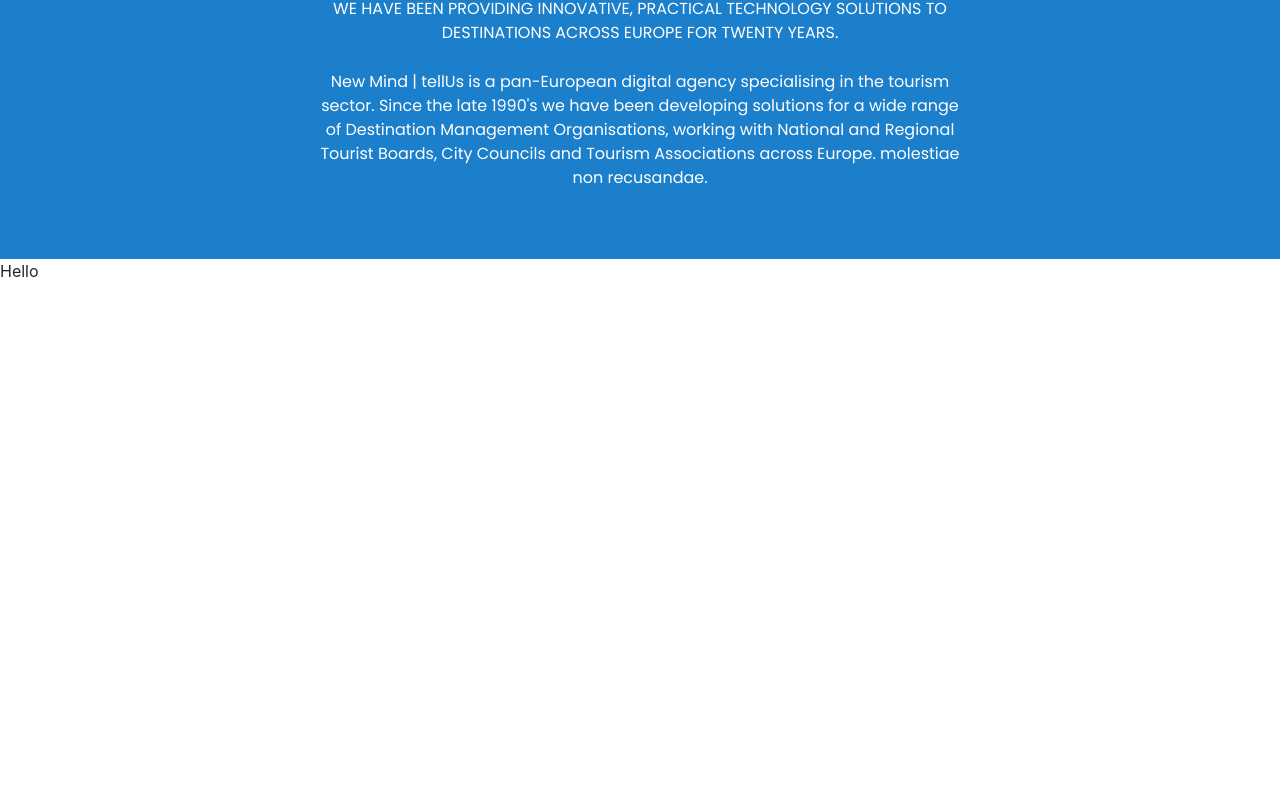
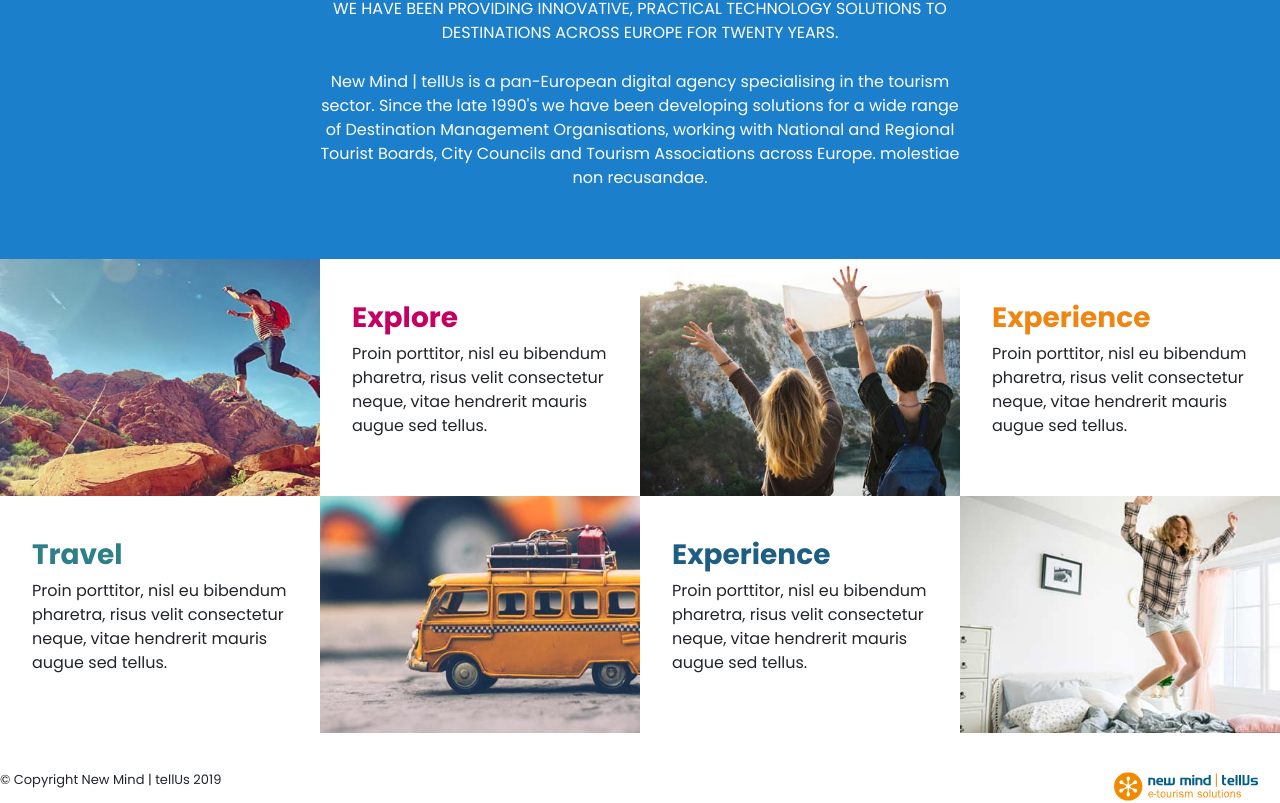
Before and after one commit to Dev0dyssey/travel_site, a React (Create React App) app: page / in a window 1280 px wide. Shown: the part 1362-2165 px from the top of the page. Before the commit the page ends 2000 px from the top, so only its background shows below. Built offline with nearby package versions, Linux system fonts and the light colour scheme.

Commit message:
Complete layout done. Next step; adding some functionality into the App

```diff
--- a/src/Components/App.js
+++ b/src/Components/App.js
@@ -2,6 +2,7 @@ import React, { Component } from 'react'
 import Top from './Top';
 import Middle from './Middle';
 import Bottom from './Bottom';
+import Footer from './Footer';
 
 export default class App extends Component {
     render() {
@@ -10,6 +11,7 @@ export default class App extends Component {
                 <Top />
                 <Middle />
                 <Bottom />
+                <Footer />
             </div>
         )
     }
--- a/src/Components/Bottom.js
+++ b/src/Components/Bottom.js
@@ -1,11 +1,54 @@
 import React, { Component } from 'react'
+import image1 from '../images/img_block_explore.jpg'
+import image2 from '../images/img_block_experience.jpg'
+import image3 from '../images/img_block_travel.jpg'
+import image4 from '../images/img_block_placestostay.jpg'
 
 export default class Bottom extends Component {
     render() {
         return (
-            <div className="Bottom">
-                Hello
-            </div>
+            <>
+                <div className = "row no-gutters bottom-text">
+                    <div className = "col">
+                        <img src = {image1} alt='person exploring'/>
+                    </div>
+                    <div className = "col my-auto">
+                        <div className = "styling">
+                            <h3 style={{color: '#C60062'}}>Explore</h3>
+                            <p>Proin porttitor, nisl eu bibendum pharetra, risus velit consectetur neque, vitae hendrerit mauris augue sed tellus.</p>
+                        </div>
+                    </div>
+                    <div className = "col">
+                        <img src = {image2} alt='people exploring'/>
+                    </div>
+                    <div className = "col my-auto">
+                        <div className = "styling">
+                            <h3 style={{color: '#EF8512'}}>Experience</h3>
+                            <p>Proin porttitor, nisl eu bibendum pharetra, risus velit consectetur neque, vitae hendrerit mauris augue sed tellus.</p>
+                        </div>
+                    </div>
+                </div>
+                <div className = "row no-gutters bottom-text">
+                    <div className = "col my-auto">
+                        <div className = "styling">
+                            <h3 style={{color: '#2E8086'}}>Travel</h3>
+                            <p>Proin porttitor, nisl eu bibendum pharetra, risus velit consectetur neque, vitae hendrerit mauris augue sed tellus.</p>
+                        </div>
+                    </div>
+                    <div className = "col">
+                        <img src = {image3} alt='yellow minibus'/>
+                    </div>
+                    <div className = "col my-auto">
+                        <div className = "styling">
+                            <h3 style={{color: '#1D5E82'}}>Experience</h3>
+                            <p>Proin porttitor, nisl eu bibendum pharetra, risus velit consectetur neque, vitae hendrerit mauris augue sed tellus.</p>
+                        </div>
+                    </div>
+                    <div className = "col">
+                        <img src = {image4} alt='person jumping on bed'/>
+                    </div>
+                </div>
+            </>
         )
     }
 }
--- /dev/null
+++ b/src/Components/Footer.js
@@ -0,0 +1,15 @@
+import React, { Component } from 'react'
+import logoFooter from '../images/logo_footer.svg'
+
+export default class Footer extends Component {
+    render() {
+        return (
+            <div className="Footer">
+                <p>
+                    © Copyright New Mind | tellUs 2019
+                    <img src={logoFooter} alt="footer logo"/>
+                </p>
+            </div>
+        )
+    }
+}
--- a/src/Styles/style.css
+++ b/src/Styles/style.css
@@ -1,3 +1,7 @@
+img {
+    width: 100%;
+}
+
 .Top {
     background-image:
     linear-gradient(rgba(66, 134, 244, 1), 10%, rgba(255, 255, 255, 0.0)),
@@ -40,6 +44,29 @@
     font-weight: 100;
 }
 
-.Bottom {
-    height: 379px;
+.bottom-text {
+    font-family: 'Poppins', 'sans-serif';
 }
+
+.bottom-text h3 {
+    font-weight: 700;
+}
+
+.styling {
+    padding-left: 10%;
+    padding-right: 10%;
+}
+
+.Footer {
+    padding-top: 37px;
+    height: 57px;
+    font-size: 13px;
+    font-family: 'Poppins', 'sans-serif';
+}
+
+.Footer img {
+    height: 33px;
+    width: 166px;
+    padding-right: 22px;
+    float: right;
+}
```
Also changed, not shown: siteBuild/images/footerlogo.png (added).
